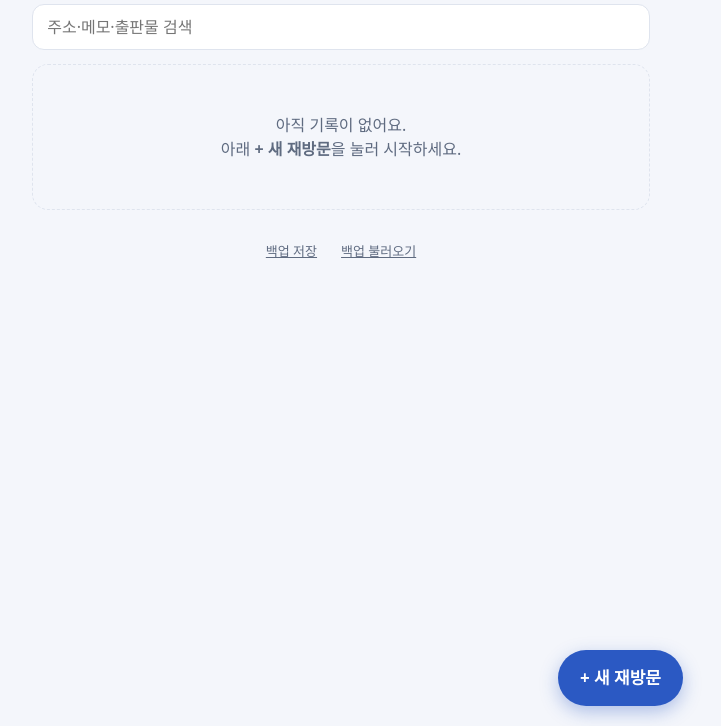
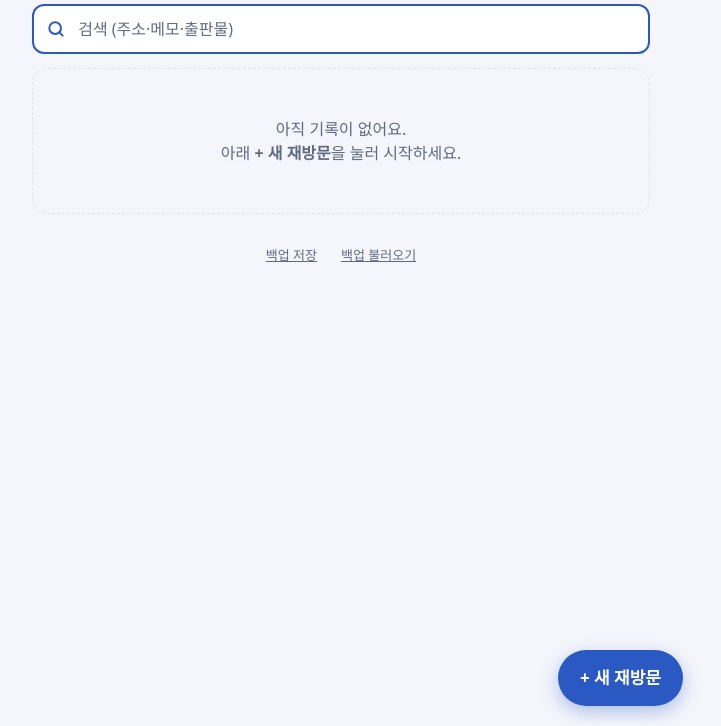
Before and after one commit to JWKIM04-exe/jaebangmun, a plain HTML site: page index.html in a window 1280 px wide. Shown: the part 74-800 px from the top of the page, without its empty margins (299-1020 px from the left). Drawn offline with Linux system fonts and the light colour scheme.

Commit message:
검색창을 눈에 띄게 (돋보기 아이콘, 진한 테두리)
Co-Authored-By: Claude Opus 5.5 <noreply@anthropic.com>
Claude-Session: https://claude.ai/code/session_01WYjG8vipNonRAGyAbuw7mN

```diff
--- a/index.html
+++ b/index.html
@@ -23,7 +23,10 @@ header{display:flex;align-items:center;justify-content:space-between;gap:8px;mar
 h1{margin:0;font-size:24px;font-weight:800}
 .count{color:var(--sub);font-size:14px}
 button,input,textarea{font:inherit;color:inherit}
-.search{width:100%;height:46px;padding:0 14px;border:1px solid var(--line);border-radius:12px;background:var(--card);margin-bottom:14px;font-size:16px}
+.sbox{position:relative;margin-bottom:14px}
+.sbox svg{position:absolute;left:14px;top:50%;transform:translateY(-50%);color:var(--priInk);pointer-events:none}
+.search{width:100%;height:50px;padding:0 14px 0 44px;border:2px solid var(--priInk);border-radius:12px;background:var(--card);font-size:16px}
+.search::placeholder{color:var(--sub)}
 .list{display:grid;gap:12px}
 /* 한 칸 = 한 집 */
 .card{background:var(--card);border:1px solid var(--line);border-radius:16px;padding:14px 16px}
@@ -112,7 +115,7 @@ button:focus-visible,input:focus-visible,textarea:focus-visible{outline:3px soli
       </button>
     </div>
   </header>
-  <input class="search" id="q" type="search" placeholder="주소·메모·출판물 검색" aria-label="검색">
+  <div class="sbox"><svg viewBox="0 0 24 24" width="20" height="20" fill="none" stroke="currentColor" stroke-width="2.4" stroke-linecap="round" aria-hidden="true"><circle cx="11" cy="11" r="7"/><path d="m20 20-4-4"/></svg><input class="search" id="q" type="search" placeholder="검색 (주소·메모·출판물)" aria-label="검색"></div>
   <div class="list" id="list"></div>
   <div class="tool">
     <button id="exp">백업 저장</button>
--- a/sw.js
+++ b/sw.js
@@ -1,5 +1,5 @@
 // 오프라인에서도 열리도록 앱 파일을 저장해 둠 (앱 고칠 때마다 CACHE 이름을 바꿔주세요)
-const CACHE='jaebangmun-2026-11-22-5';
+const CACHE='jaebangmun-2026-11-22-6';
 const CORE=['./','index.html','manifest.webmanifest','icons/icon-192.png','icons/icon-512.png','icons/maskable-512.png','icons/apple-touch-icon.png'];
 self.addEventListener('install',e=>{e.waitUntil(caches.open(CACHE).then(c=>c.addAll(CORE)).then(()=>self.skipWaiting()))});
 self.addEventListener('activate',e=>{e.waitUntil(caches.keys().then(ks=>Promise.all(ks.filter(k=>k!==CACHE).map(k=>caches.delete(k)))).then(()=>self.clients.claim()))});
```
